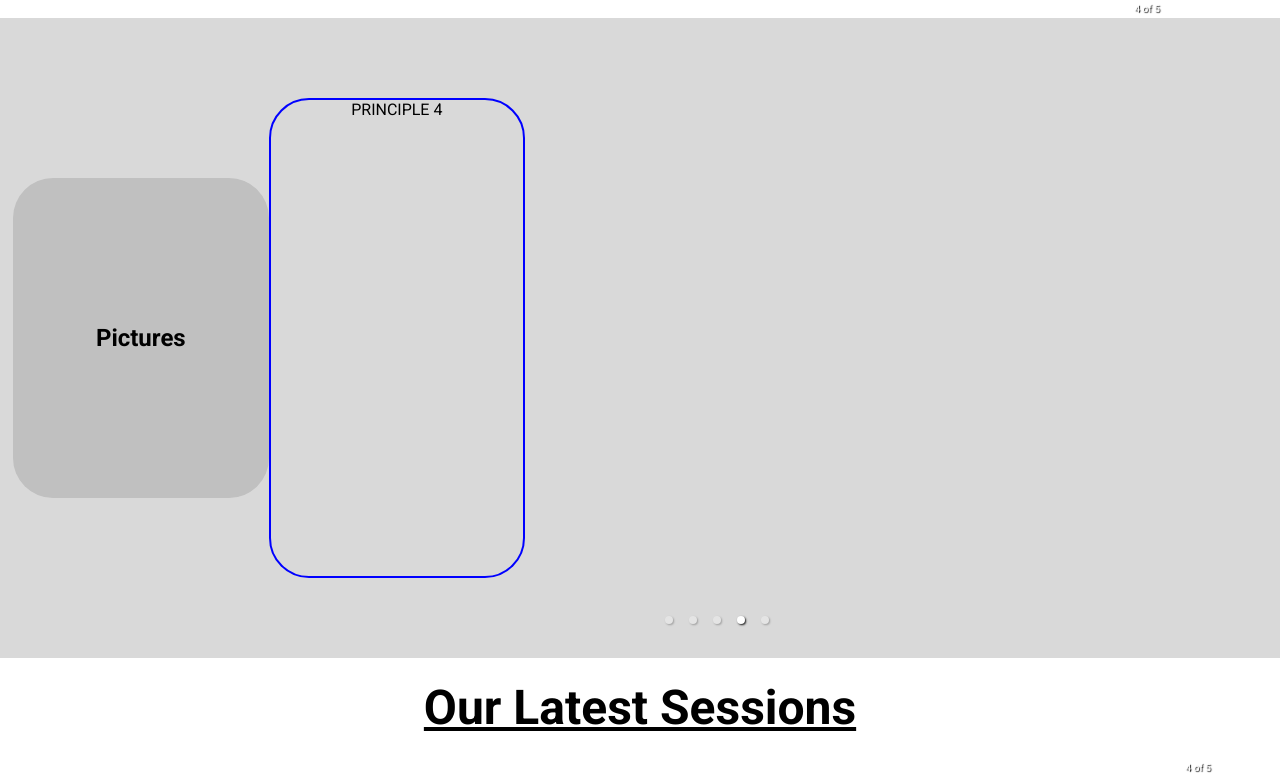
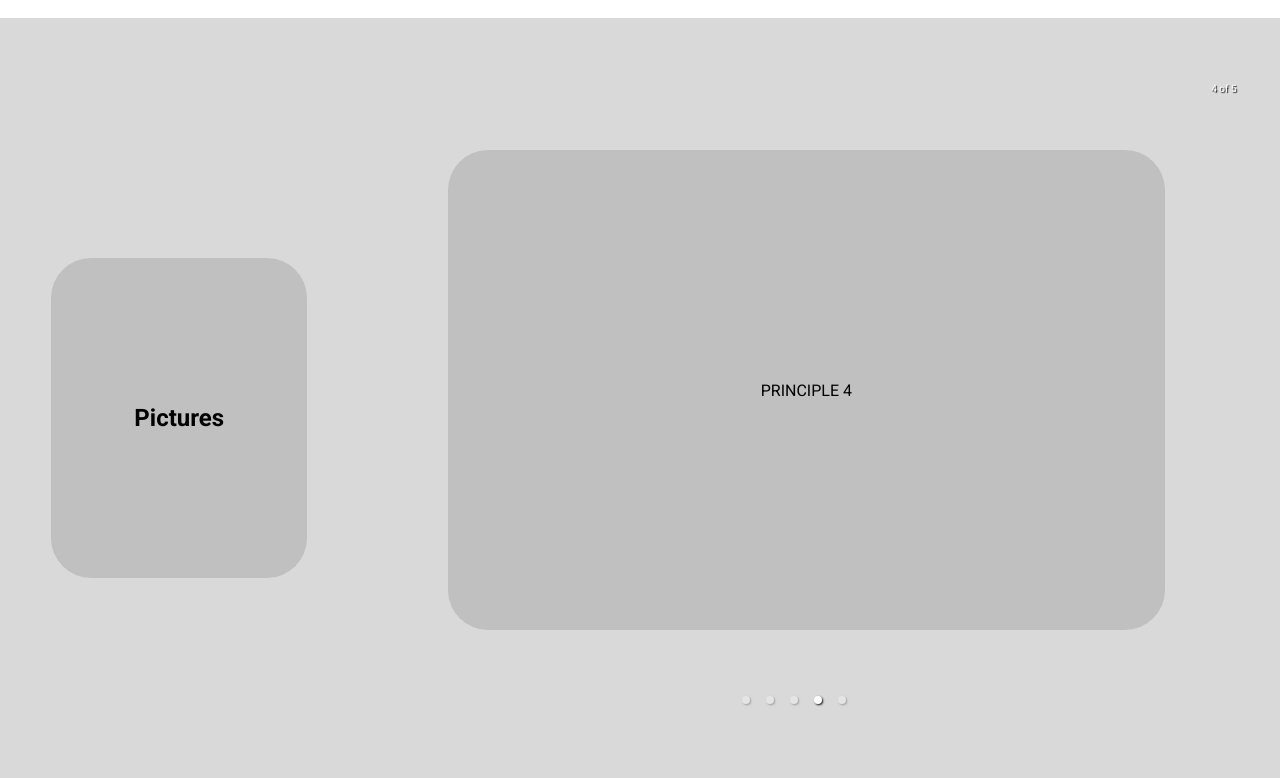
Before and after one commit to Shivankk-Pandeyy/APTIFYR, a React (Vite) app: page / in a window 1280 px wide. Shown: the part 942-1720 px from the top of the page. Built offline with nearby package versions, Linux system fonts and the light colour scheme.

Commit message:
Update Pages.css

```diff
--- a/src/Pages/Pages.css
+++ b/src/Pages/Pages.css
@@ -103,7 +103,7 @@
     width: 4vw;
     position:absolute;
     bottom: 40%;
-    right: 0;
+    left: 0;
     display: flex;
     flex-direction: column;
     align-items: center;
@@ -139,6 +139,7 @@
     display: flex;
     flex-direction: column;
     justify-content: space-evenly;
+    align-items: center;
 }
 .hp-11-content h2{
     font-size: 3rem;
@@ -175,7 +176,19 @@
     justify-content: space-evenly;
     margin-right: 2vw;
 }
+.marquee img{
+    height: 15vh;
+}
 /* PRINICPLE */
+.slider{
+    height: 100vh;
+    width: 100%;
+    display: flex;
+    align-items: center;
+    justify-content: space-evenly;
+    align-items: center;
+    background-color:#D9D9D9;
+}
 .principle{
     background-color: #D9D9D9;
     height: 40vh;
@@ -188,30 +201,22 @@
     background-color: silver;
     margin-left: 1vw;
 }
-
-.slider{
+.carousel .slider-wrapper{
     height: 80vh;
-    width: 100%;
+    width: 80%;
+}
+.slider-card{
+    border-radius: 40px;
+    background-color: silver;
+    height: 60vh;
+    width: 80%;
+    margin-top: -22vh;
+    margin-left: 8vw;
     display: flex;
     align-items: center;
-    background-color:#D9D9D9;
+    justify-content: space-evenly;
+}
 
-}
-.sliderr{
-    height: 70vh;
-    width: 75%;
-    margin-left: 2vw;
-}
-.slider-card{
-    text-align: center;
-    height: 60vh;
-    width: 20vw;
-    border-radius: 40px;
-    border: 2px solid blue;
-    transition-property: all;
-    transition-duration: 2s;
-    margin-top: 5vh;
-}
 /* SESSIONS */
 .sessions{
     height: 100vh;
@@ -222,50 +227,7 @@
     justify-content: space-evenly;
 }
 .sessions h2{
-    text-decoration: underline;
     font-size: 3rem;
-}
-.sliderr-1{
-    height: 80vh;
-    width: 95%;
-    display: flex;
-    align-items: center;
-    justify-content: space-evenly;
-}
-.session-card{
-    height: 70vh;
-    width: 30%;
-    display: flex;
-    flex-direction: column;
-    align-items: center;
-    justify-content: space-evenly;
-    background-color: #D9D9D9;
-    border-radius: 40px;
-    margin-top: 3vh;
-    cursor: pointer;
-}
-.session-header{
-    height: 15vh;
-    width: 100%;
-    background-color: silver;
-    border-radius: 40px;
-    display: flex;
-    align-items: center;
-    justify-content: space-evenly;
-}
-.session-header h2{
-    text-decoration: none;
-    font-size: 2rem;
-}
-.session-content{
-    height: 55vh;
-    width: 100%;
-    display: flex;
-    flex-direction: column;
-    align-items: center;
-    justify-content: space-evenly;
-    background-color: #D9D9D9;
-    border-radius: 40px;
 }
 /* SKILLS */
 .skills{
```
